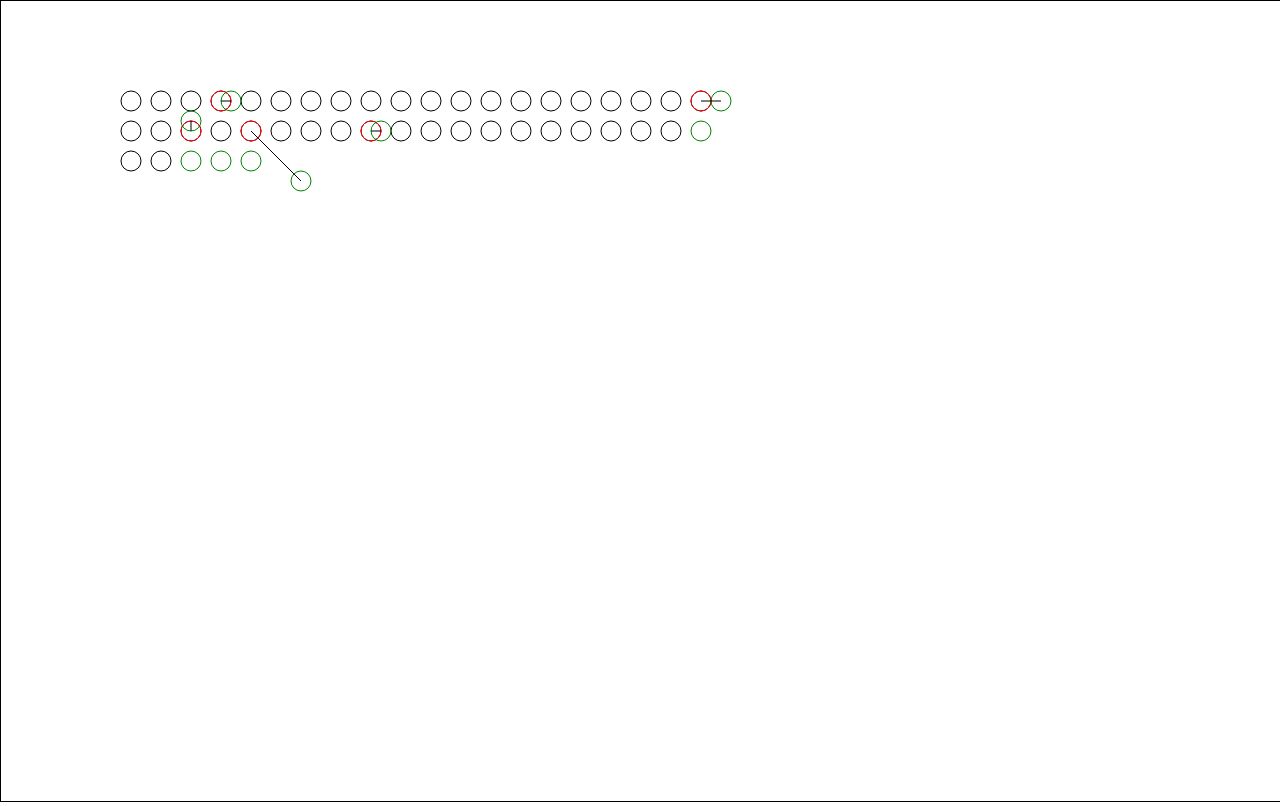
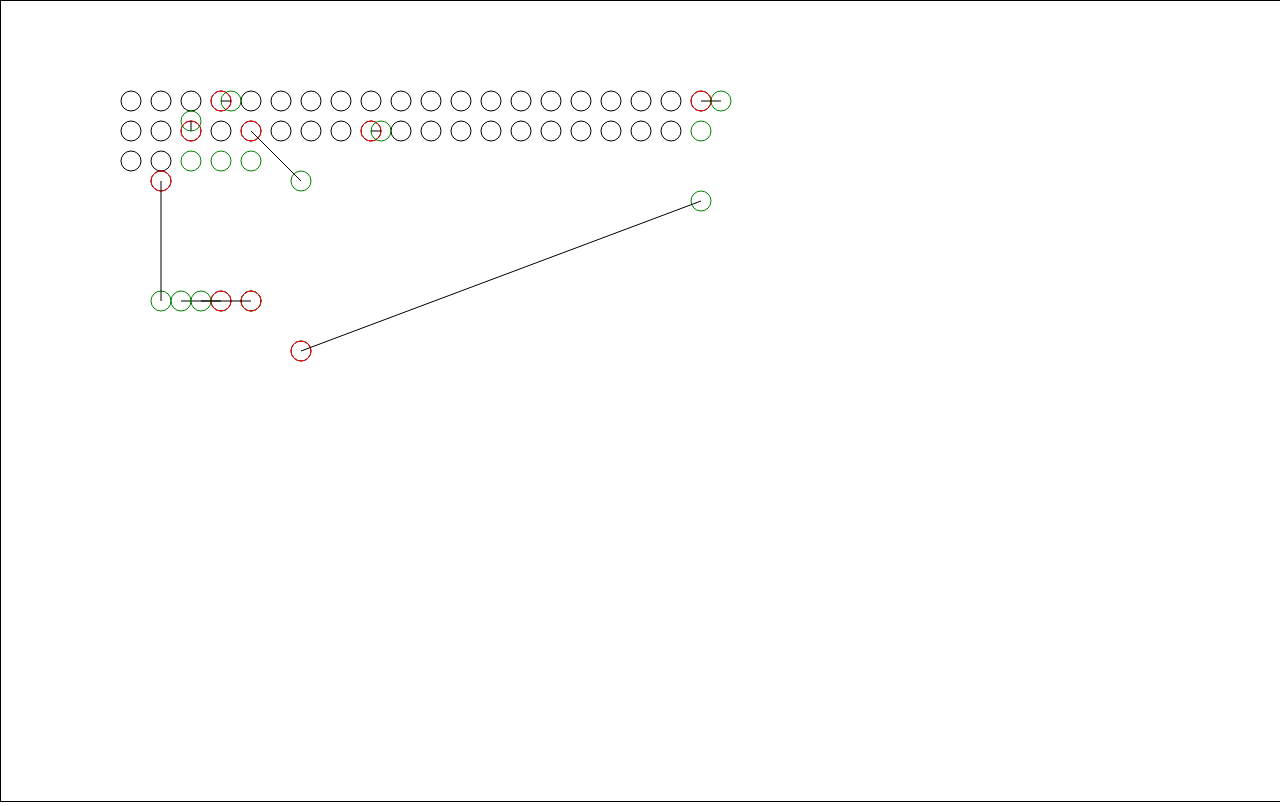
Before and after one commit to mateistefan13/verificare-locuri, a plain HTML site: page index.html in a window 1280 px wide. Drawn offline with Linux system fonts and the light colour scheme.

Commit message:
Update Mare Decembrie (renuntare la obiectul c, dar inca isi trage datele din fisiere);

```diff
--- a/algoritm_verificare.js
+++ b/algoritm_verificare.js
@@ -2,58 +2,34 @@
 /*	-Avem obiectele:
 		--"a" = obiectul ale carui proprietati au coordonatele locurilor initiale, coorodnatele de referinta (Pozitionare Initiala)
 		--"b" = obiectul ale carui proprietati au coordonatele locurilor noi, care trebuie confruntate (Pozitionare Noua)
-		--"c" = obiectul colector in care vor fi introduse atributele coordonatelor care nu sunt egale, inclusiv cheia lor (Identificatorul de Probleme)
-
-	- Folosim NodeJS pentru a importa datele de intrare. Fisierele importate contin obiectele, pe care le stocam aici in variabilele a si b.
 
 	- IMPORTANT!!! atat datele din acest fisier, cat si obiectele din fisierele importate trebuie sa pastreze denumirea de "a" si "b" pentru ca tool-ul sa functioneze
 
-	- IMPORTANT!!! Daca nu se compara key-uri identice (ex, A_1_1 din sala_t0 cu A_1_1 din sala_t1), va da eroare!!! Trebuie comparate key-uri identice!!!
-
-	- REMINDER: Outputul (ex, A_5_5: [ 400, 400, 430, 430 ]) are structura A_n_n:[coordonata a, coordonata a, coordonata b, coordonata b] => Primele 2 sunt cele bune!!!
 */
 
-var a = require('./sala1_t0');
-
-var b = require('./sala1_t1');
-
-let c = {}
-Object.keys(a).forEach(function(key) {
-if (a[key][0] !== b[key][0] || a[key][1] !== b[key][1]) {
-		c[key] = a[key].concat(b[key]);
-	}
-})
-
-console.log(c);
+// pe variabilele a si b le pastrez daca vreau sa lucrez cu node
+//var a = require('./sala1_t0');
+//var b = require('./sala1_t1');
 
 // Desenarea cercurilor pentru locurile initiale care nu se vor schimba, apar cu negru
 Object.keys(a).forEach(function(key) {
-		circle(a[key][0], a[key][1], "black");
+	circle(a[key][0], a[key][1], "black");
 })
 
 // Desenarea cercurilor pentru locurile noi care nu au corespondent in cele vechi
 Object.keys(b).forEach(function(key) {
-	if(key in b !== key in a) {
+	if (key in b !== key in a) {
 		circle(b[key][0], b[key][1], "green");
     }
 })
 
-
-// Iteratia care ajuta la dinamicizarea crearii de content, folosind datele introduse prin request
-// inainte foloseam for (var key in c) in loc de Object.keys(c)
-Object.keys(c).forEach(function(key) {
-	//dinamicizarea crearii cercului verde, locul cu pozitionare initiala
-	if (key in c === true) {
-		//vechile locuri sunt afisate cu rosu; fostul rosu era "rgba(255,0,0,0.5)"
-		circle(c[key][0], c[key][1], "red");
-	}
-	//dinamicizarea crearii cercului rosu, locul cu pozitionare noua
-    if (key in c === true) {
+Object.keys(a).forEach(function(key) {
+	if (a[key][0] !== b[key][0] || a[key][1] !== b[key][1]) {
+		//vechile locuri sunt afisate cu rosu;
+		circle(a[key][0], a[key][1], "red");
 		//noile locuri sunt afisate cu verde
-		circle(c[key][2], c[key][3], "green");
-    }
-	//dinamicizarea sagetii care pleaca de la locul gresit (cercul rosu) catre locul corespunzator (cercul verde)
-	if (key in c === true) {
-		line(c[key][2], c[key][3], c[key][0], c[key][1], "black");
+		circle(b[key][0], b[key][1], "green");
+		//dinamicizarea sagetii care pleaca de la locul vechi (cercul rosu) catre locul corespunzator (cercul verde)
+		line(b[key][0], b[key][1], a[key][0], a[key][1], "black");
 	}
 })
--- a/bundle.js
+++ /dev/null
@@ -1,165 +0,0 @@
-(function(){function r(e,n,t){function o(i,f){if(!n[i]){if(!e[i]){var c="function"==typeof require&&require;if(!f&&c)return c(i,!0);if(u)return u(i,!0);var a=new Error("Cannot find module '"+i+"'");throw a.code="MODULE_NOT_FOUND",a}var p=n[i]={exports:{}};e[i][0].call(p.exports,function(r){var n=e[i][1][r];return o(n||r)},p,p.exports,r,e,n,t)}return n[i].exports}for(var u="function"==typeof require&&require,i=0;i<t.length;i++)o(t[i]);return o}return r})()({1:[function(require,module,exports){
-
-/*	-Avem obiectele:
-		--"a" = obiectul ale carui proprietati au coordonatele locurilor initiale, coorodnatele de referinta (Pozitionare Initiala)
-		--"b" = obiectul ale carui proprietati au coordonatele locurilor noi, care trebuie confruntate (Pozitionare Noua)
-		--"c" = obiectul colector in care vor fi introduse atributele coordonatelor care nu sunt egale, inclusiv cheia lor (Identificatorul de Probleme)
-
-	- Folosim NodeJS pentru a importa datele de intrare. Fisierele importate contin obiectele, pe care le stocam aici in variabilele a si b.
-
-	- IMPORTANT!!! atat datele din acest fisier, cat si obiectele din fisierele importate trebuie sa pastreze denumirea de "a" si "b" pentru ca tool-ul sa functioneze
-
-	- IMPORTANT!!! Daca nu se compara key-uri identice (ex, A_1_1 din sala_t0 cu A_1_1 din sala_t1), va da eroare!!! Trebuie comparate key-uri identice!!!
-
-	- REMINDER: Outputul (ex, A_5_5: [ 400, 400, 430, 430 ]) are structura A_n_n:[coordonata a, coordonata a, coordonata b, coordonata b] => Primele 2 sunt cele bune!!!
-*/
-
-var a = require('./sala1_t0');
-
-var b = require('./sala1_t1');
-
-let c = {}
-Object.keys(a).forEach(function(key) {
-if (a[key][0] !== b[key][0] || a[key][1] !== b[key][1]) {
-		c[key] = a[key].concat(b[key]);
-	}
-})
-
-console.log(c);
-
-// Desenarea cercurilor pentru locurile initiale care nu se vor schimba, apar cu negru
-Object.keys(a).forEach(function(key) {
-		circle(a[key][0], a[key][1], "black");
-})
-
-// Desenarea cercurilor pentru locurile noi care nu au corespondent in cele vechi
-Object.keys(b).forEach(function(key) {
-	if(key in b !== key in a) {
-		circle(b[key][0], b[key][1], "green");
-    }
-})
-
-
-// Iteratia care ajuta la dinamicizarea crearii de content, folosind datele introduse prin request
-// inainte foloseam for (var key in c) in loc de Object.keys(c)
-Object.keys(c).forEach(function(key) {
-	//dinamicizarea crearii cercului verde, locul cu pozitionare initiala
-	if (key in c === true) {
-		//vechile locuri sunt afisate cu rosu; fostul rosu era "rgba(255,0,0,0.5)"
-		circle(c[key][0], c[key][1], "red");
-	}
-	//dinamicizarea crearii cercului rosu, locul cu pozitionare noua
-    if (key in c === true) {
-		//noile locuri sunt afisate cu verde
-		circle(c[key][2], c[key][3], "green");
-    }
-	//dinamicizarea sagetii care pleaca de la locul gresit (cercul rosu) catre locul corespunzator (cercul verde)
-	if (key in c === true) {
-		line(c[key][2], c[key][3], c[key][0], c[key][1], "black");
-	}
-})
-
-},{"./sala1_t0":2,"./sala1_t1":3}],2:[function(require,module,exports){
-let a = {
-	"A_1_1":[130, 100],
-	"A_1_2":[160, 100],
-	"A_1_3":[190, 100],
-	"A_1_4":[220, 100],
-	"A_1_5":[250, 100],
-	"A_1_6":[280, 100],
-	"A_1_7":[310, 100],
-	"A_1_8":[340, 100],
-	"A_1_9":[370, 100],
-	"A_1_10":[400, 100],
-	"A_1_11":[430, 100],
-	"A_1_12":[460, 100],
-	"A_1_13":[490, 100],
-	"A_1_14":[520, 100],
-	"A_1_15":[550, 100],
-	"A_1_16":[580, 100],
-	"A_1_17":[610, 100],
-	"A_1_18":[640, 100],
-	"A_1_19":[670, 100],
-	"A_1_20":[700, 100],
-	"A_2_1":[130, 130],
-	"A_2_2":[160, 130],
-	"A_2_3":[190, 130],
-	"A_2_4":[220, 130],
-	"A_2_5":[250, 130],
-	"A_2_6":[280, 130],
-	"A_2_7":[310, 130],
-	"A_2_8":[340, 130],
-	"A_2_9":[370, 130],
-	"A_2_10":[400, 130],
-	"A_2_11":[430, 130],
-	"A_2_12":[460, 130],
-	"A_2_13":[490, 130],
-	"A_2_14":[520, 130],
-	"A_2_15":[550, 130],
-	"A_2_16":[580, 130],
-	"A_2_17":[610, 130],
-	"A_2_18":[640, 130],
-	"A_2_19":[670, 130],
-	"A_3_1":[130, 160],
-	"A_3_2":[160, 160],
-	//"A_4_1":[160, 180],
-
-
-	};
-
-	module.exports = a;
-
-
-},{}],3:[function(require,module,exports){
-let b = {
-	"A_1_1":[130, 100],
-	"A_1_2":[160, 100],
-	"A_1_3":[190, 100],
-	"A_1_4":[230, 100],
-	"A_1_5":[250, 100],
-	"A_1_6":[280, 100],
-	"A_1_7":[310, 100],
-	"A_1_8":[340, 100],
-	"A_1_9":[370, 100],
-	"A_1_10":[400, 100],
-	"A_1_11":[430, 100],
-	"A_1_12":[460, 100],
-	"A_1_13":[490, 100],
-	"A_1_14":[520, 100],
-	"A_1_15":[550, 100],
-	"A_1_16":[580, 100],
-	"A_1_17":[610, 100],
-	"A_1_18":[640, 100],
-	"A_1_19":[670, 100],
-	"A_1_20":[720, 100],
-	"A_2_1":[130, 130],
-	"A_2_2":[160, 130],
-	"A_2_3":[190, 120],
-	"A_2_4":[220, 130],
-	"A_2_5":[300, 180],
-	"A_2_6":[280, 130],
-	"A_2_7":[310, 130],
-	"A_2_8":[340, 130],
-	"A_2_9":[380, 130],
-	"A_2_10":[400, 130],
-	"A_2_11":[430, 130],
-	"A_2_12":[460, 130],
-	"A_2_13":[490, 130],
-	"A_2_14":[520, 130],
-	"A_2_15":[550, 130],
-	"A_2_16":[580, 130],
-	"A_2_17":[610, 130],
-	"A_2_18":[640, 130],
-	"A_2_19":[670, 130],
-	"A_2_20":[700, 130],
-	"A_3_1":[130, 160],
-	"A_3_2":[160, 160],
-	"A_3_3":[190, 160],
-	"A_3_4":[220, 160],
-	"A_3_5":[250, 160],
-	};
-
-	module.exports = b;
-
-
-},{}]},{},[1]);
--- a/index.html
+++ b/index.html
@@ -19,8 +19,11 @@
 
 <canvas></canvas>
 
-<script src="canvas.js"></script>
-<script src="bundle.js"></script>
+<script src = "canvas.js"></script>
+<script src = "sala1_t0.js"></script>
+<script src = "sala1_t1.js"></script>
+<script src = "algoritm_verificare.js"></script>
+
 
 </body>
 </html>
--- a/sala1_t0.js
+++ b/sala1_t0.js
@@ -40,9 +40,10 @@ let a = {
 	"A_2_19":[670, 130],
 	"A_3_1":[130, 160],
 	"A_3_2":[160, 160],
-	//"A_4_1":[160, 180],
+	"A_4_1":[160, 180],
+	"A_4_2":[220, 300],
+	"A_4_3":[250, 300],
+	"A_4_4":[300, 350],
 
 
 	};
-
-	module.exports = a;
--- a/sala1_t1.js
+++ b/sala1_t1.js
@@ -44,6 +44,9 @@ let b = {
 	"A_3_3":[190, 160],
 	"A_3_4":[220, 160],
 	"A_3_5":[250, 160],
+	"A_3_6":[250, 300],
+	"A_4_1":[160, 300],
+	"A_4_2":[180, 300],
+	"A_4_3":[200, 300],
+	"A_4_4":[700, 200],
 	};
-
-	module.exports = b;
```
Also changed, not shown: 1 other file.
